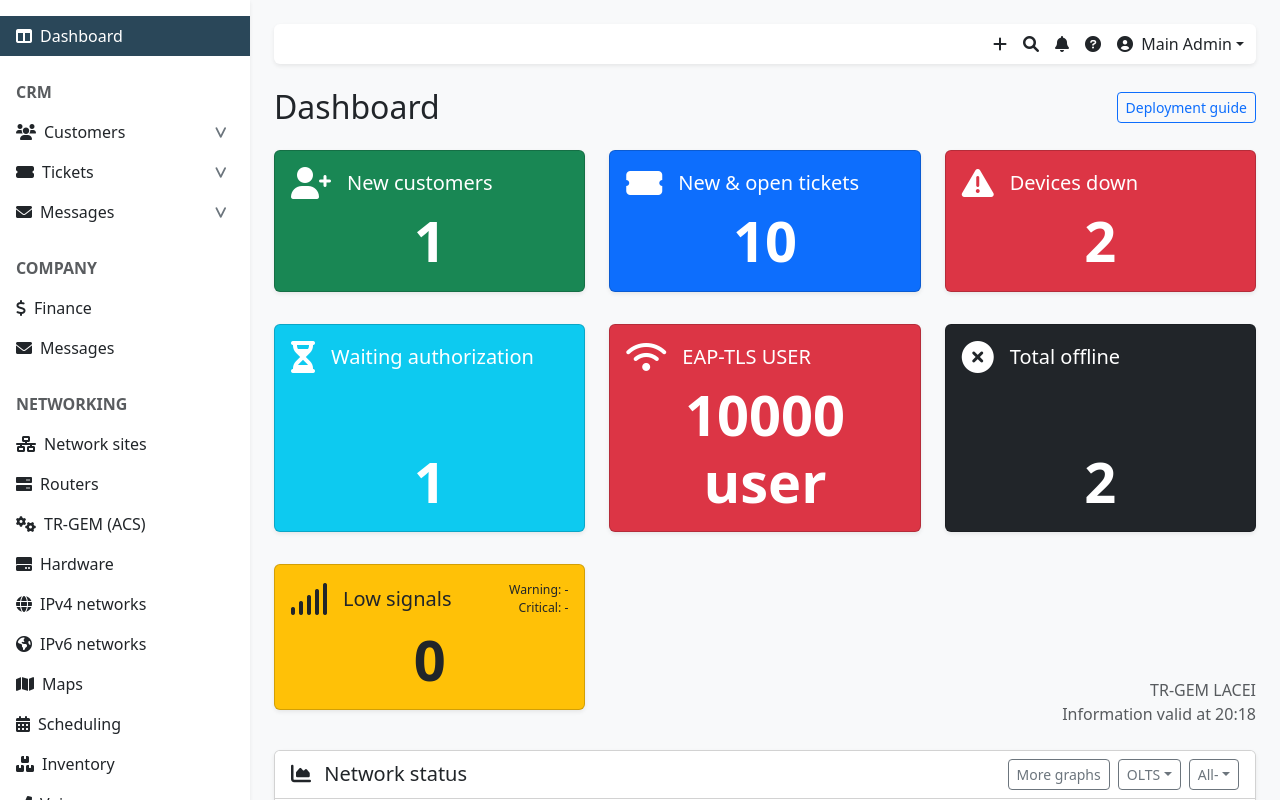
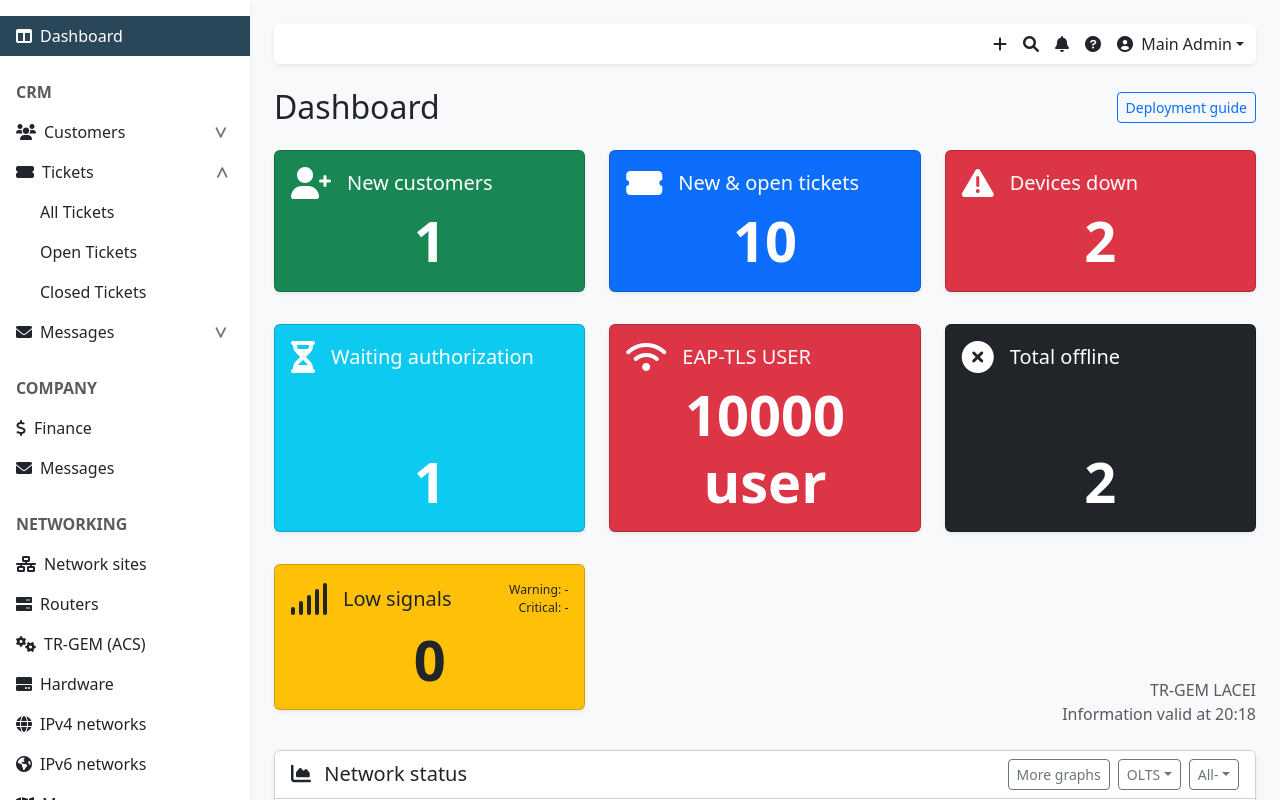
Before and after one commit to MayHua59/isp-admin-panel-bootstrap, a React (Vite) app: page / in a window 1280 px wide. Both pictures are taken after a click on the link "Tickets". Shown: the top 800 px of the page. Built offline with nearby package versions, Linux system fonts and the light colour scheme.

Commit message:
Added Dropdown items in Tickets Section

```diff
--- a/src/App.jsx
+++ b/src/App.jsx
@@ -116,6 +116,7 @@ function App() {
 
   //Logic
   const [customersOpen, setCustomersOpen] = useState(false);
+  const [ticketsOpen, setTicketsOpen] = useState(false);
 
   return (
     <div className="d-flex" style={{ minHeight: '100vh', backgroundColor: '#f8f9fa' }}>
@@ -187,7 +188,7 @@ function App() {
                 Leads
               </a>
             </li> */}
-            <li className="nav-item">
+            {/* <li className="nav-item">
               <a className="nav-link text-dark d-flex justify-content-between align-items-center" href="#">
                 <span>
                   <i className="fas fa-ticket-alt me-2"></i>
@@ -195,7 +196,43 @@ function App() {
                 </span>
                 <i className="fa-solid fa-less-than fa-rotate-270 me-2 text-secondary fa-sm" ></i>
               </a>
-            </li>
+            </li> */}
+            <li className="nav-item">
+  <a
+    className="nav-link text-dark d-flex justify-content-between align-items-center"
+    href="#"
+    onClick={e => {
+      e.preventDefault();
+      setTicketsOpen(open => !open);
+    }}
+    aria-expanded={ticketsOpen}
+  >
+    <span>
+      <i className="fas fa-ticket-alt me-2"></i>
+      Tickets
+    </span>
+    <i
+      className={`fa-solid fa-less-than me-2 text-secondary fa-sm transition-arrow`}
+      style={{
+        transform: ticketsOpen ? 'rotate(90deg)' : 'rotate(270deg)',
+        transition: 'transform 0.2s'
+      }}
+    ></i>
+  </a>
+  {ticketsOpen && (
+    <ul className="nav flex-column ms-4">
+      <li className="nav-item">
+        <a className="nav-link text-dark" href="#">All Tickets</a>
+      </li>
+      <li className="nav-item">
+        <a className="nav-link text-dark" href="#">Open Tickets</a>
+      </li>
+      <li className="nav-item">
+        <a className="nav-link text-dark" href="#">Closed Tickets</a>
+      </li>
+    </ul>
+  )}
+</li>
            <li className="nav-item">
   <a className="nav-link text-dark d-flex justify-content-between align-items-center" href="#">
     <span>
```
